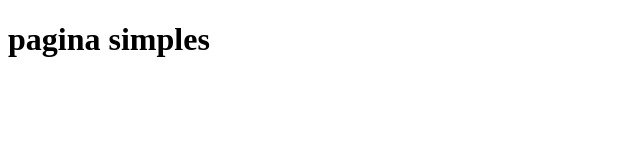
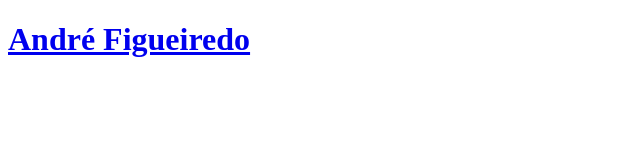
Before and after one commit to aandrepf/aandrepf.github.io, a plain HTML site: page index.html in a window 1280 px wide. Shown: the whole page, without its empty margins (0-640 px from the left). Drawn offline with Linux system fonts and the light colour scheme.

Commit message:
Adicionado conteudo na pagina e adicionado estilos

```diff
--- /dev/null
+++ b/css/style.css
@@ -0,0 +1,18 @@
+@@charset "UTF-8";
+
+.list { background: #fafafa;}
+body {
+  margin: 0;
+  font-family: Helvetica, Arial, sans-serif;
+  color: #333;
+  line-height: 1.7;
+}
+.main-header {
+  background: #fff;
+  padding-left: 30px;
+  padding-right: 30px;
+  display: flex;
+  justify-content: space-between;
+  height: 65px;
+  line-height: 65px;
+}
--- a/index.html
+++ b/index.html
@@ -3,7 +3,11 @@
   <head>
     <title>Pagina Git - aandrepf</title>
   </head>
-  <body>
-    <h1>pagina simples</h1>
+  <body clas="list">
+    <header class="main-header">
+      <h1 class="title">
+        <a href="/">André Figueiredo</a>
+      </h1>
+    </header>
   </body>
 </html>
```
